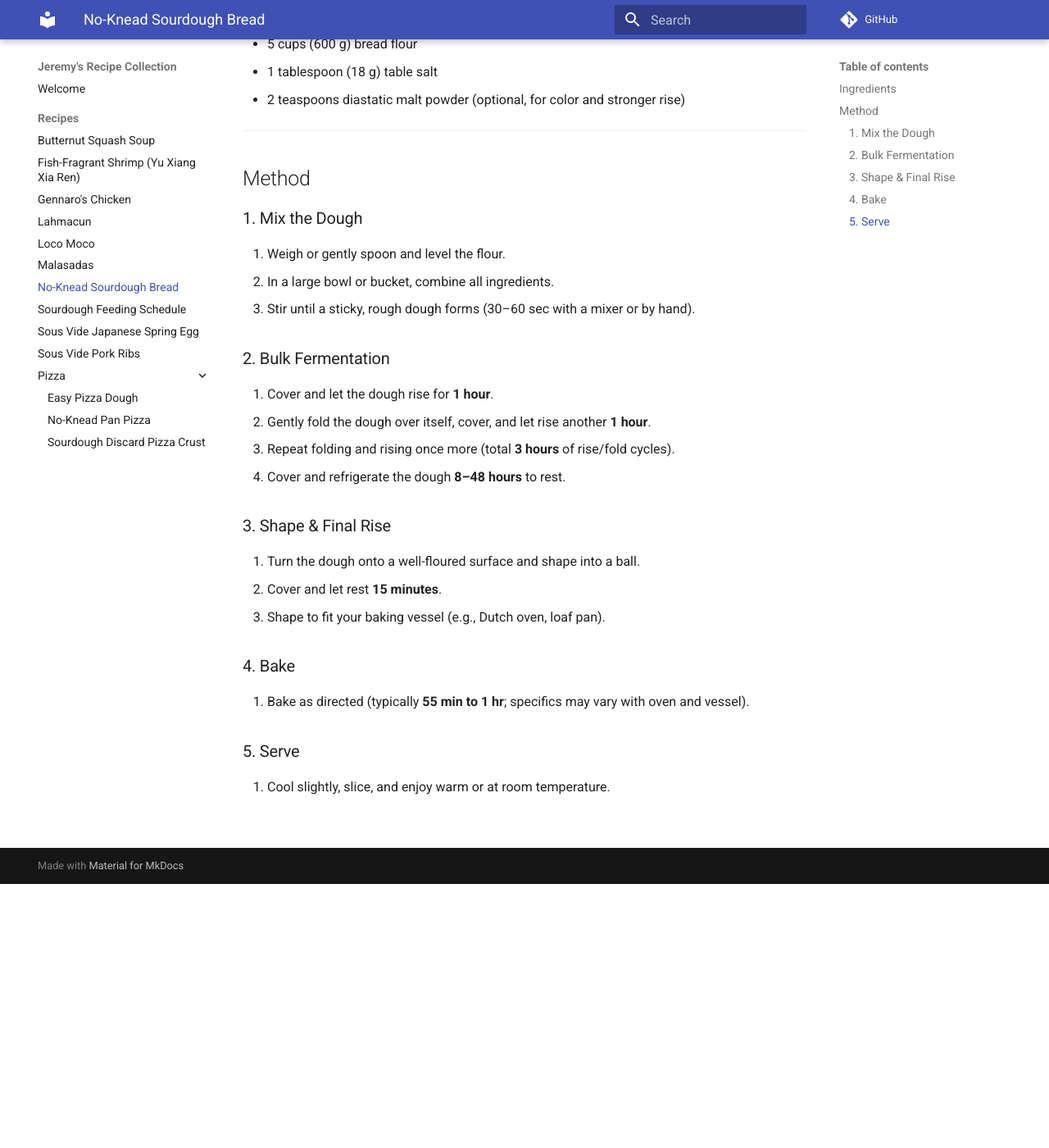
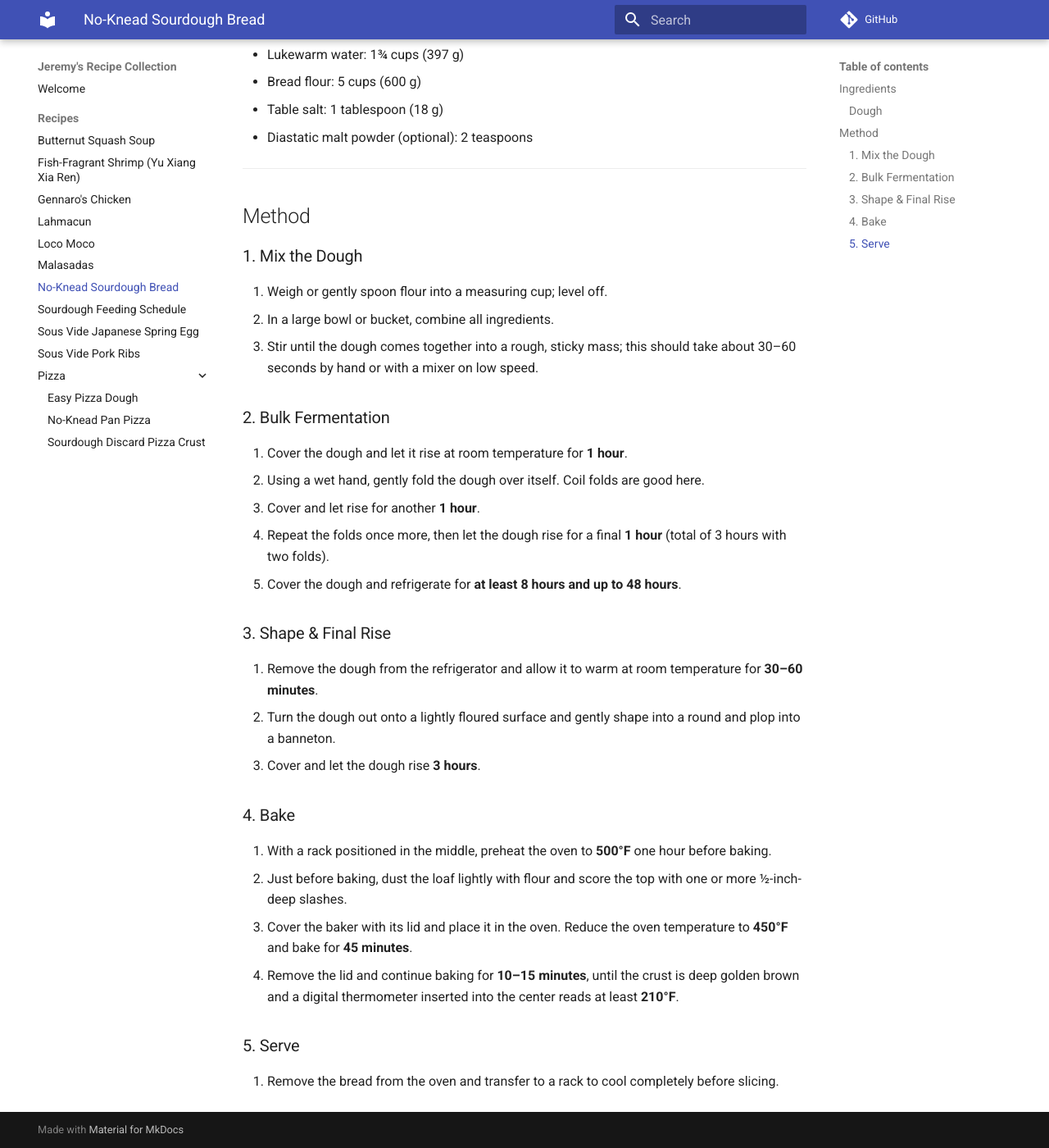
Before and after one commit to normanj9/recipes, an MkDocs documentation site: the page built from docs/recipes/sourdough-bread.md, in a window 1280 px wide and 1400 px high, scrolled down 322 px. Shown: the whole window at 82% size. Built offline with MkDocs 1.6.1 and Material for MkDocs 9.7.7, drawn with Linux system fonts in a browser that asks for light colours; comment, search, counter and statistics services are not loaded; some of the changed text lies outside the part shown.

Commit message:
more details

```diff
--- a/docs/recipes/sourdough-bread.md
+++ b/docs/recipes/sourdough-bread.md
@@ -1,37 +1,43 @@
 # No-Knead Sourdough Bread
 
-_Adapted from the Charlotte Rutledge recipe on KingArthurBaking.com._
+_Adapted from KingArthurBaking.com._
 
 ## Ingredients
 
-- 1 cup (227 g) ripe (fed) sourdough starter
-- 1 ¾ cups (397 g) lukewarm water
-- 5 cups (600 g) bread flour
-- 1 tablespoon (18 g) table salt
-- 2 teaspoons diastatic malt powder (optional, for color and stronger rise)
+### Dough
+
+- Ripe (fed) sourdough starter: 1 cup (227 g)
+- Lukewarm water: 1¾ cups (397 g)
+- Bread flour: 5 cups (600 g)
+- Table salt: 1 tablespoon (18 g)
+- Diastatic malt powder (optional): 2 teaspoons
 
 ---
 
 ## Method
 
 ### 1. Mix the Dough
-1. Weigh or gently spoon and level the flour.
+1. Weigh or gently spoon flour into a measuring cup; level off.
 2. In a large bowl or bucket, combine all ingredients.
-3. Stir until a sticky, rough dough forms (30–60 sec with a mixer or by hand).
+3. Stir until the dough comes together into a rough, sticky mass; this should take about 30–60 seconds by hand or with a mixer on low speed.
 
 ### 2. Bulk Fermentation
-4. Cover and let the dough rise for **1 hour**.
-5. Gently fold the dough over itself, cover, and let rise another **1 hour**.
-6. Repeat folding and rising once more (total **3 hours** of rise/fold cycles).
-7. Cover and refrigerate the dough **8–48 hours** to rest.
+4. Cover the dough and let it rise at room temperature for **1 hour**.
+5. Using a wet hand, gently fold the dough over itself. Coil folds are good here.
+6. Cover and let rise for another **1 hour**.
+7. Repeat the folds once more, then let the dough rise for a final **1 hour** (total of 3 hours with two folds).
+8. Cover the dough and refrigerate for **at least 8 hours and up to 48 hours**.
 
 ### 3. Shape & Final Rise
-8. Turn the dough onto a well-floured surface and shape into a ball.
-9. Cover and let rest **15 minutes**.
-10. Shape to fit your baking vessel (e.g., Dutch oven, loaf pan).
+9. Remove the dough from the refrigerator and allow it to warm at room temperature for **30–60 minutes**.
+10. Turn the dough out onto a lightly floured surface and gently shape into a round and plop into a banneton.
+11. Cover and let the dough rise **3 hours**.
 
 ### 4. Bake
-11. Bake as directed (typically **55 min to 1 hr**; specifics may vary with oven and vessel).
+12. With a rack positioned in the middle, preheat the oven to **500°F** one hour before baking.
+13. Just before baking, dust the loaf lightly with flour and score the top with one or more ½-inch-deep slashes.
+14. Cover the baker with its lid and place it in the oven. Reduce the oven temperature to **450°F** and bake for **45 minutes**.
+15. Remove the lid and continue baking for **10–15 minutes**, until the crust is deep golden brown and a digital thermometer inserted into the center reads at least **210°F**.
 
 ### 5. Serve
-12. Cool slightly, slice, and enjoy warm or at room temperature.
+16. Remove the bread from the oven and transfer to a rack to cool completely before slicing.
```
